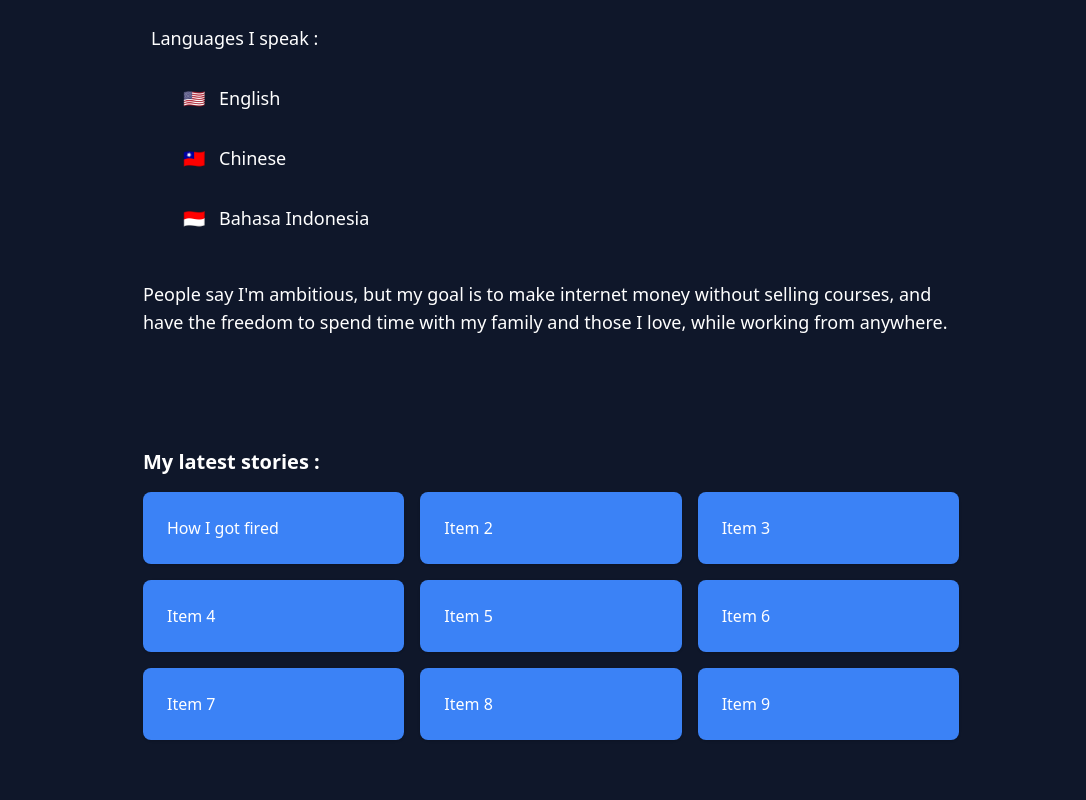
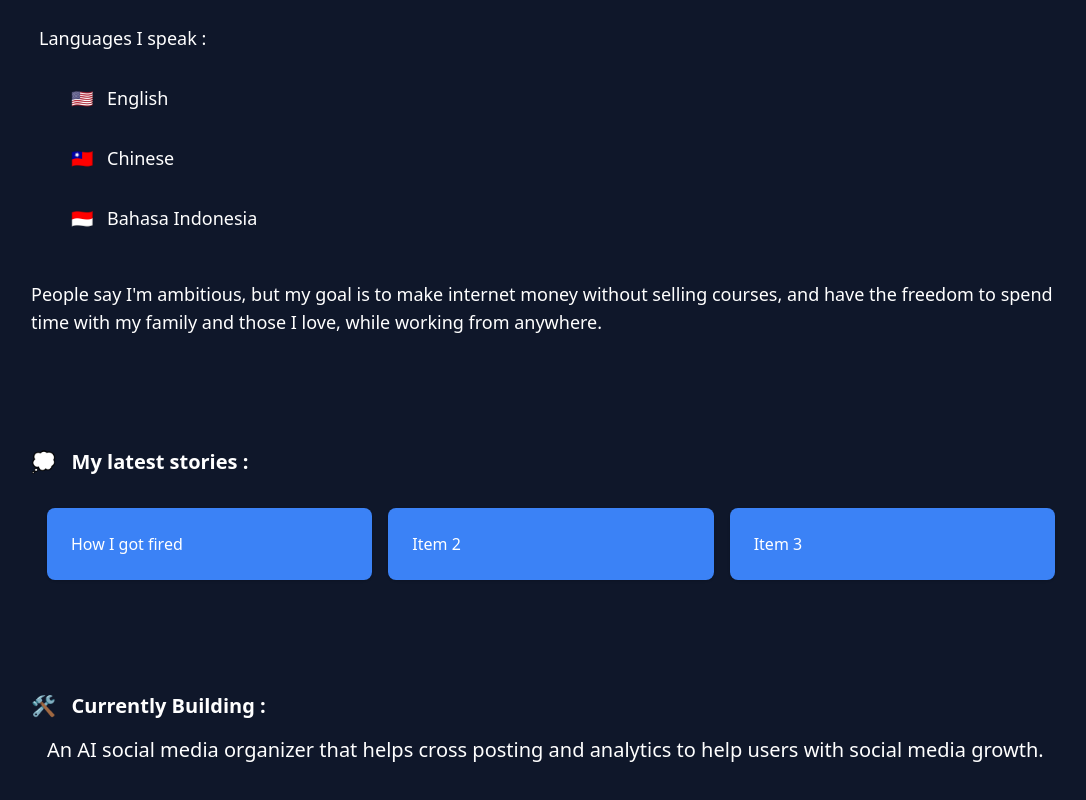
Before and after one commit to ryan-malvyn/blog, a website: page index.html in a window 1280 px wide. Shown: the part 448-1248 px from the top of the page, without its empty margins (89-1175 px from the left). Drawn offline with Linux system fonts and the light colour scheme.

Commit message:
added blogs section and projects

```diff
--- a/index.html
+++ b/index.html
@@ -4,7 +4,7 @@
     <link href="./css/output.css" rel="stylesheet">
 </head>
 
-<body class="text-white w-4/5">
+<body class="text-white md:w-4/5">
     <nav class="flex mb-20">
         <ul class="flex justify-between w-full">
             <li class="text-5xl font-semibold">
@@ -20,7 +20,7 @@
     </nav>
     <!-- This is the main section of the portfolio-->
     <main class="flex flex-col leading-6">
-        <article class="p-10 text-lg ">
+        <article class="p-10 text-lg">
             <h1 class="bg-white text-slate-600 w-fit p-2 font-semibold">
                 # Hi! Nice to meet you! 🤝
             </h1>
@@ -64,21 +64,31 @@
 
     <section class="p-10 flex flex-col gap-4">
         <p class="text-xl font-semibold">
-            My latest stories :
+            💭 &nbsp; My latest stories :
         </p>
-        <ul class="grid grid-cols-3 gap-4">
+        <ul class="grid grid-cols-3 gap-4 p-4 mb-20">
             <li class="bg-blue-500 text-white p-6 rounded-lg shadow">
                 <a href="./blog/blogPost1.html">How I got fired</a>
             </li>
             <li class="bg-blue-500 text-white p-6 rounded-lg shadow">Item 2</li>
             <li class="bg-blue-500 text-white p-6 rounded-lg shadow">Item 3</li>
-            <li class="bg-blue-500 text-white p-6 rounded-lg shadow">Item 4</li>
-            <li class="bg-blue-500 text-white p-6 rounded-lg shadow">Item 5</li>
-            <li class="bg-blue-500 text-white p-6 rounded-lg shadow">Item 6</li>
-            <li class="bg-blue-500 text-white p-6 rounded-lg shadow">Item 7</li>
-            <li class="bg-blue-500 text-white p-6 rounded-lg shadow">Item 8</li>
-            <li class="bg-blue-500 text-white p-6 rounded-lg shadow">Item 9</li>
         </ul>
+
+        <!-- Projects List -->
+        <article class="text-xl font-semibold mt-10">
+            🛠️ &nbsp; Currently Building :
+            <ul class="">
+                <li class="border-2 rounded-3xl">
+                    <div class="">
+
+                    </div>
+                    <p class="text-xs font-light p-4">
+                        An AI social media organizer that helps cross posting and analytics to help
+                        users with social media growth.
+                    </p>
+                </li>
+            </ul>
+        </article>
     </section>
 </body>
 
```
